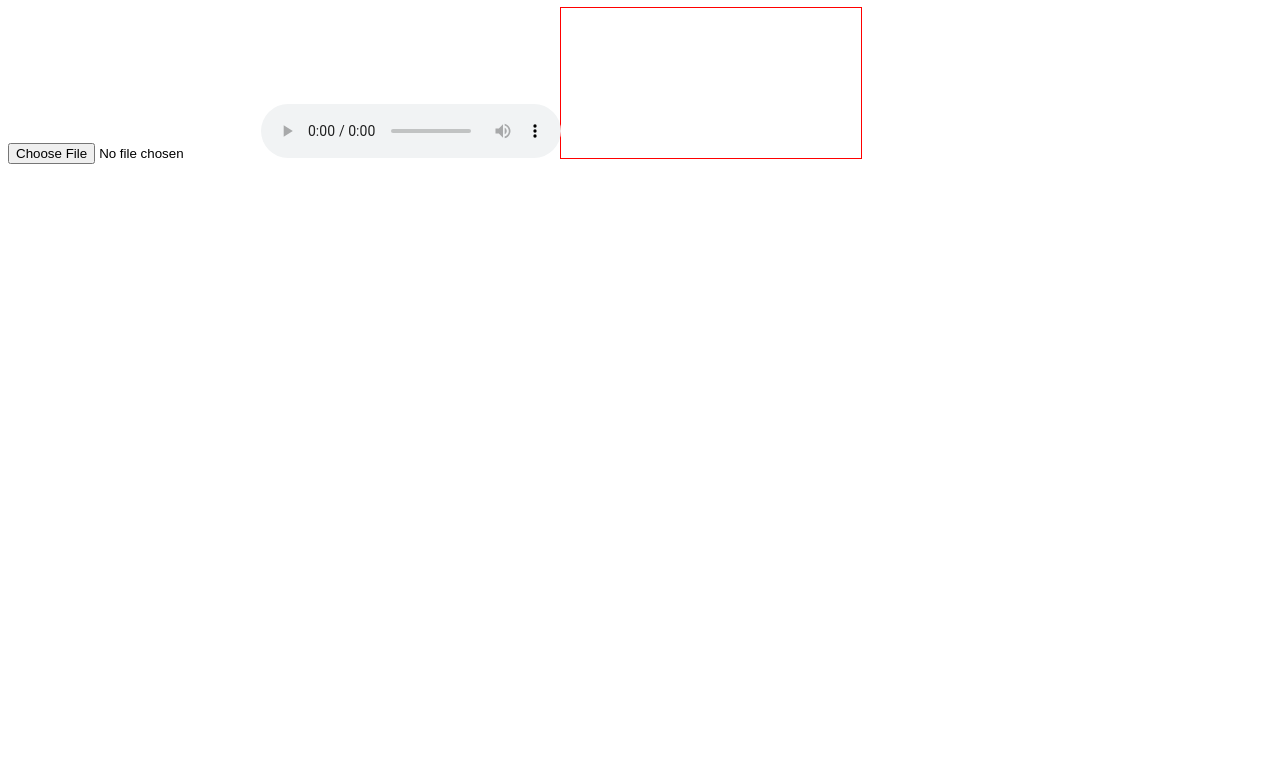
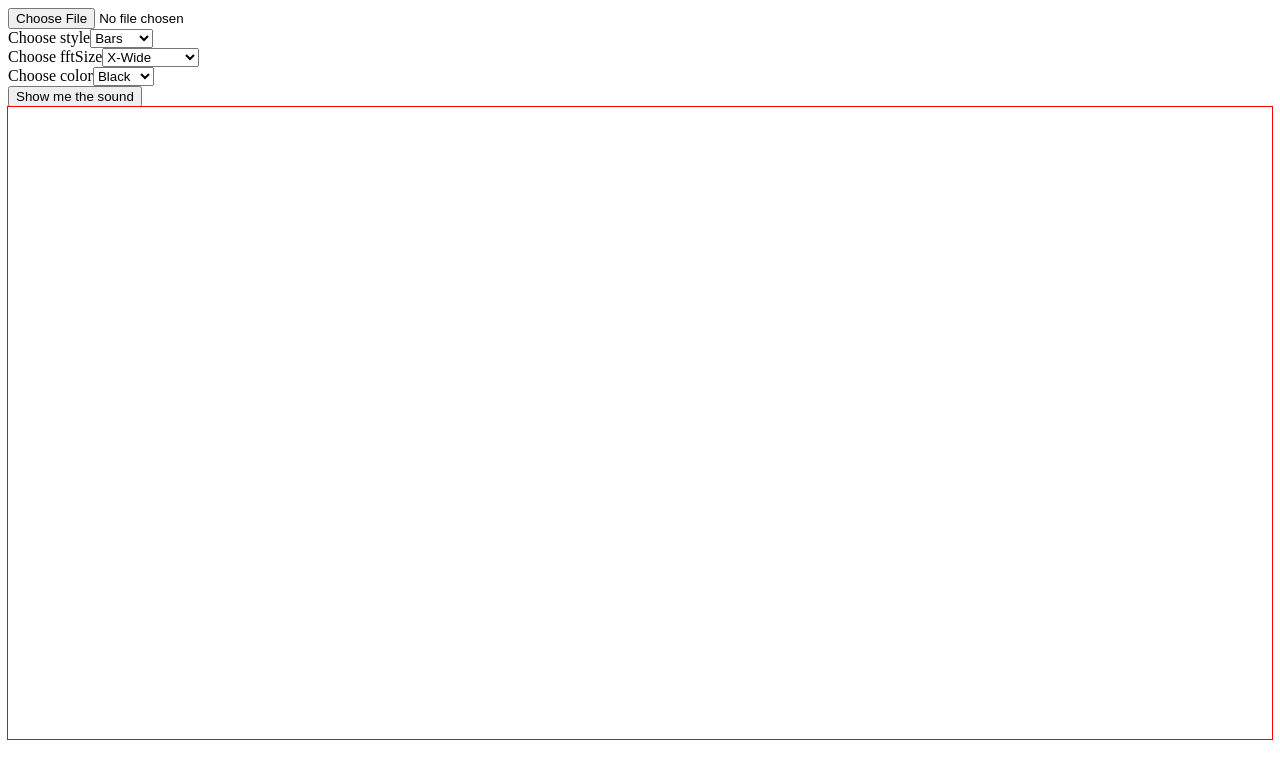
Before and after one commit to JesseKovash/MVP-AudioVisualizer, a React (Create React App) app in the folder audio-visualizer/: page / in a window 1280 px wide. Shown: the top 778 px of the page. Built offline with nearby package versions, Linux system fonts and the light colour scheme.

Commit message:
select lists created, working correctly on first render, able to stop animation and clear canvas. Changed settings do not update after first render

```diff
--- a/audio-visualizer/public/index.html
+++ b/audio-visualizer/public/index.html
@@ -3,6 +3,7 @@
   <head>
     <meta charset="utf-8" />
     <link rel="icon" href="%PUBLIC_URL%/favicon.ico" />
+    <link rel="stylesheet" href="styles.css"></link>
     <meta name="viewport" content="width=device-width, initial-scale=1" />
     <meta name="theme-color" content="#000000" />
     <meta
--- a/audio-visualizer/public/styles.css
+++ b/audio-visualizer/public/styles.css
@@ -1,3 +1,10 @@
 body{
-  background-color: black;
+
 }
+
+.file-container{
+
+}
+.file-options {
+
+}
--- a/audio-visualizer/src/components/App.jsx
+++ b/audio-visualizer/src/components/App.jsx
@@ -1,11 +1,104 @@
 // import logo from './logo.svg';
 // import './App.css';
-import Canvas from "./canvas"
+import { useState } from 'react';
+import Canvas from "./canvas";
+// import Options from "./options";
 
 function App() {
+  const [audioSrc, setAudioSrc] = useState();
+  const [audioFiles, setAudioFiles] = useState([]);
+  const [visualType, setVisualType] = useState('bars');
+  const [fftChoice, setfftChoice] = useState(64);
+  const [colorChoice, setColorChoice] = useState('black');
+  let fileOptions;
+
+  const updateAudioFiles = function (e) {
+    let name = e.target.files[0].name;
+    let uploadedFile = URL.createObjectURL(e.target.files[0]);
+    setAudioSrc(uploadedFile);
+    setAudioFiles([...audioFiles, [name, uploadedFile]])
+  };
+
+  const changeVisualType = function (e) {
+    let choice = e.target.value;
+    setVisualType(choice);
+  }
+
+  const changeFFT = function (e) {
+    let size = Number(e.target.value);
+    setfftChoice(size)
+  }
+
+  const changeColor = function (e) {
+    setColorChoice(e.target.value);
+  }
+
+  if (audioFiles.length === 0) {
+    fileOptions = null;
+  } else {
+    let fileContainer = [];
+    audioFiles.forEach((oneFile, index) => {
+      fileContainer.push(<option value={index} key={index}>{oneFile[0]}</option>);
+    })
+    fileOptions = <select id="file-options">{fileContainer}</select>
+  }
+
   return (
     <div className="App">
-     <Canvas />
+      <div className="file-options-container">
+        <div className="file-container">
+          <input
+            type='file'
+            accept="audio/*"
+            onChange={(e) => { updateAudioFiles(e) }}
+          ></input>
+          {fileOptions}
+        </div>
+        <div className="options-container">
+          <div className="buttons-container">
+            Choose style
+            <select onChange={(e) => { changeVisualType(e) }}>
+              <option value="bars">Bars</option>
+              <option value="circles">Circles</option>
+            </select>
+          </div>
+          <div className="width">
+            Choose fftSize
+            <select onChange={(e) => { changeFFT(e) }}>
+              <option value="64">X-Wide</option>
+              <option value="128">Wide</option>
+              <option value="256">-Less Wide</option>
+              <option value="512">Medium</option>
+              <option value="1024">Less Narrow</option>
+              <option value="2048">Narrow</option>
+              <option value="4096">X-Narrow</option>
+            </select>
+          </div>
+          <div className="color">
+            Choose color
+            <select
+              name="colorSelectList"
+              className="colorSelect"
+              onChange={(e) => { changeColor(e) }}
+            >
+              <option value="black">Black</option>
+              <option value="gray">Gray</option>
+              <option value="red">Red</option>
+              <option value="green">Green</option>
+              <option value="blue">Blue</option>
+              <option value="purple">Purple</option>
+              <option value="yellow">Yellow</option>
+            </select>
+          </div>
+          {/* <div className="width">Choose fill</div> */}
+        </div>
+      </div>
+      <Canvas
+        audioSrc={audioSrc}
+        visualType={visualType}
+        fftChoice={fftChoice}
+        colorChoice={colorChoice}
+      />
     </div>
   );
 }
--- a/audio-visualizer/src/components/canvas.jsx
+++ b/audio-visualizer/src/components/canvas.jsx
@@ -1,21 +1,31 @@
+import App from './App.jsx';
 import { useEffect, useState, useRef } from 'react';
 // import { recordingOne, recordingTwo } from '../sampleAudio/recordings.js'
 // import { NewRecording } from '../sampleAudio/NewRecording.mp3'
-function Canvas() {
+function Canvas(props) {
   const canvasContainerRef = useRef(null);
   const canvasRef = useRef(null);
   const audioControlsRef = useRef(null);
   const audioElement = document.getElementById("audioControls");
-  // const canvasElement = document.getElementById("canvas");
-  const [audioSrc, setAudioSrc] = useState();
-  // canvasElement.width = window.innerWidth;
-  // canvasElement.height = window.innerHeight;
+  let myReq;
+  let eraseContext;
+  // const [audioSrc, setAudioSrc] = useState();
+  // const [audioFiles, setAudioFiles] = useState([]);
 
+  // const updateAudioFiles = function(e) {
+  //   let uploadedFile = URL.createObjectURL(e.target.files[0]);
+  //   setAudioSrc(uploadedFile);
+  //   setAudioFiles([...audioFiles, uploadedFile])
+  // }
   const showMeTheTunes = function () {
+    console.log('infunction: ', props.visualType);
     const canvasElement = document.getElementById("canvas");
-    canvasElement.width = 320;
-    canvasElement.height = window.innerHeight * 0.3;
+    // canvasElement.width = window.innerWidth * 0.6;
+    // canvasElement.height = window.innerHeight * 0.3;
+    canvasElement.width = 640;
+    canvasElement.height = 320;
     const ctx = canvasElement.getContext("2d");
+    eraseContext = ctx;
     audioControlsRef.current.play()
     const audioContext = new AudioContext();
     let newAudioSource;
@@ -24,59 +34,99 @@ function Canvas() {
     analyser = audioContext.createAnalyser();
     newAudioSource.connect(analyser);
     analyser.connect(audioContext.destination);
-    analyser.fftSize = 128;
+    analyser.fftSize = props.fftChoice;
     const bufferLength = analyser.frequencyBinCount;
     let dataArray = new Uint8Array(bufferLength);
     const barWidth = (canvasElement.width / bufferLength);
     let barHeight;
     let x;
+    console.log('Before animate: ', props.visualType);
+
     const animate = function () {
-      ctx.clearRect(0,0,canvasElement.width, canvasElement.height);
+      console.log('in animate: ', props.visualType);
+      ctx.clearRect(0, 0, canvasElement.width, canvasElement.height);
       x = 0;
-      // dataArray = [1,50,1,50,1,50,1,50,1,50,1,50,1,50,1,50,1,50,1,50,1,50,1,50,1,50,1,50,1,50,1,50];
       analyser.getByteFrequencyData(dataArray);
 
       for (let i = 0; i < bufferLength; i++) {
         barHeight = dataArray[i] * 1.5;
-        const red = 250 * (i/bufferLength);
+        const red = 250 * (i / bufferLength);
         const green = 0;
-        const blue = barHeight + (2 * (i/bufferLength));
+        const blue = barHeight + (2 * (i / bufferLength));
         //bars
-        // ctx.fillStyle = "rgb(" + red + "," + green + "," + blue + ")";
-        // ctx.fillRect(x, canvasElement.height - barHeight, barWidth, barHeight);
-        ctx.beginPath();
-        ctx.arc(x, canvasElement.height - barHeight, barWidth * 0.5, 0, 2*Math.PI);
-        ctx.stroke();
-        ctx.fillStyle = "black";
-        ctx.fill();
-        x += barWidth + 1;
+        if (props.visualType === 'bars') {
+          // ctx.fillStyle = "rgb(" + red + "," + green + "," + blue + ")";
+          ctx.fillStyle = props.colorChoice;
+          ctx.fillRect(x, canvasElement.height - barHeight, barWidth, barHeight);
+        }
+
+        //hollowbars: doesn't completely work
+        // ctx.rect(x, canvasElement.height - barHeight, barWidth, barHeight);
+        // ctx.strokeStyle = "black";
+        // ctx.stroke();
+
+        // circles
+        if (props.visualType === 'circles') {
+          ctx.beginPath();
+          ctx.arc(x, canvasElement.height - barHeight, barWidth * 0.5, 0, 2 * Math.PI);
+          ctx.strokeStyle = props.colorChoice;
+          ctx.stroke();
+          ctx.fillStyle = props.colorChoice;
+          ctx.fill();
+        }
+
+
+        //sine wave
+        //   ctx.beginPath();
+        //   if (i === 0) {
+        //     ctx.moveTo(0, canvasElement.height - barHeight);
+        //   } else {
+        //     ctx.moveTo(x - barWidth, dataArray[i - 1] * 1.5)
+        //   }
+        //   ctx.lineTo(x, canvasElement.height - barHeight);
+
+        //   ctx.stroke();
+        //   ctx.strokeStyle = "black";
+        //   ctx.stroke();
+        x += barWidth + 0.1;
       }
-      requestAnimationFrame(animate)
+      // audioControlsRef.onplaying = (event) => {
+      //   requestAnimationFrame(animate)
+      // }
+      myReq = requestAnimationFrame(animate);
     }
     animate()
   }
+
+  const stopAnimation = function(req, ctx) {
+    window.cancelAnimationFrame(req)
+    ctx.clearRect(0, 0, 640, 320);
+  }
+
 
   return (
     <div
       className="canvas-container"
       ref={canvasContainerRef}
     >
-      <input
+      {/* <input
         type='file'
         accept="audio/*"
-        onChange={(e) => setAudioSrc(URL.createObjectURL(e.target.files[0]))}
-      ></input>
+        onChange={(e) => {updateAudioFiles(e) }}
+      ></input> */}
       <audio
         id="audioControls"
-        controls
+        // controls
         ref={audioControlsRef}
-        src={audioSrc}
+        src={props.audioSrc}
+        onEnded={()=>stopAnimation(myReq, eraseContext)}
       ></audio>
+      <button onClick={showMeTheTunes}>Show me the sound</button>
       <canvas
         id="canvas"
         ref={canvasRef}
-        onClick={()=>(showMeTheTunes())}
-        style={{outline: '1px solid red'}}
+        // onClick={()=>(showMeTheTunes())}
+        style={{ outline: '1px solid red', width: '100%' }}
       ></canvas>
     </div>
   );
--- /dev/null
+++ b/audio-visualizer/src/components/options.jsx
@@ -0,0 +1,37 @@
+
+import { useState } from 'react';
+import Canvas from "./canvas"
+
+function Options() {
+  // const [audioSrc, setAudioSrc] = useState();
+  // const [audioFiles, setAudioFiles] = useState([]);
+  // let fileOptions;
+
+  // const updateAudioFiles = function (e) {
+  //   let name = e.target.files[0].name;
+  //   let uploadedFile = URL.createObjectURL(e.target.files[0]);
+  //   // uploadedFile.name = name;
+  //   setAudioSrc(uploadedFile);
+  //   setAudioFiles([...audioFiles, [name, uploadedFile]])
+  // };
+
+  // if (audioFiles.length === 0) {
+  //   fileOptions = null;
+  // } else {
+  //   let fileContainer = [];
+  //   audioFiles.forEach((oneFile, index)=> {
+  //       fileContainer.push(<option value={index} key={index}>{oneFile[0]}</option>);
+  //   })
+  //   fileOptions = <select id="file-options">{fileContainer}</select>
+  // }
+
+  return (
+    <div className="options-container">
+     <button>Bars</button>
+     <button>Line</button>
+     <button>Circles</button>
+    </div>
+  );
+}
+
+export default Options;
```
